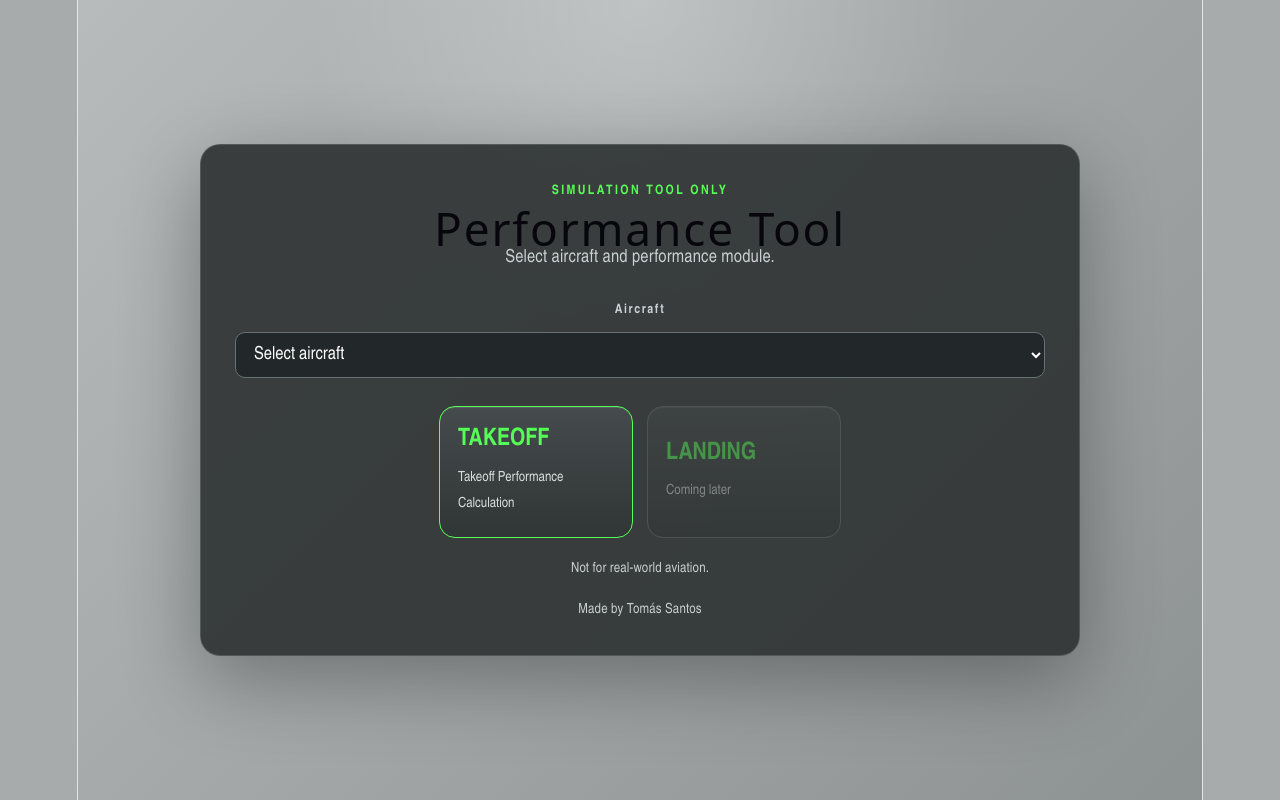
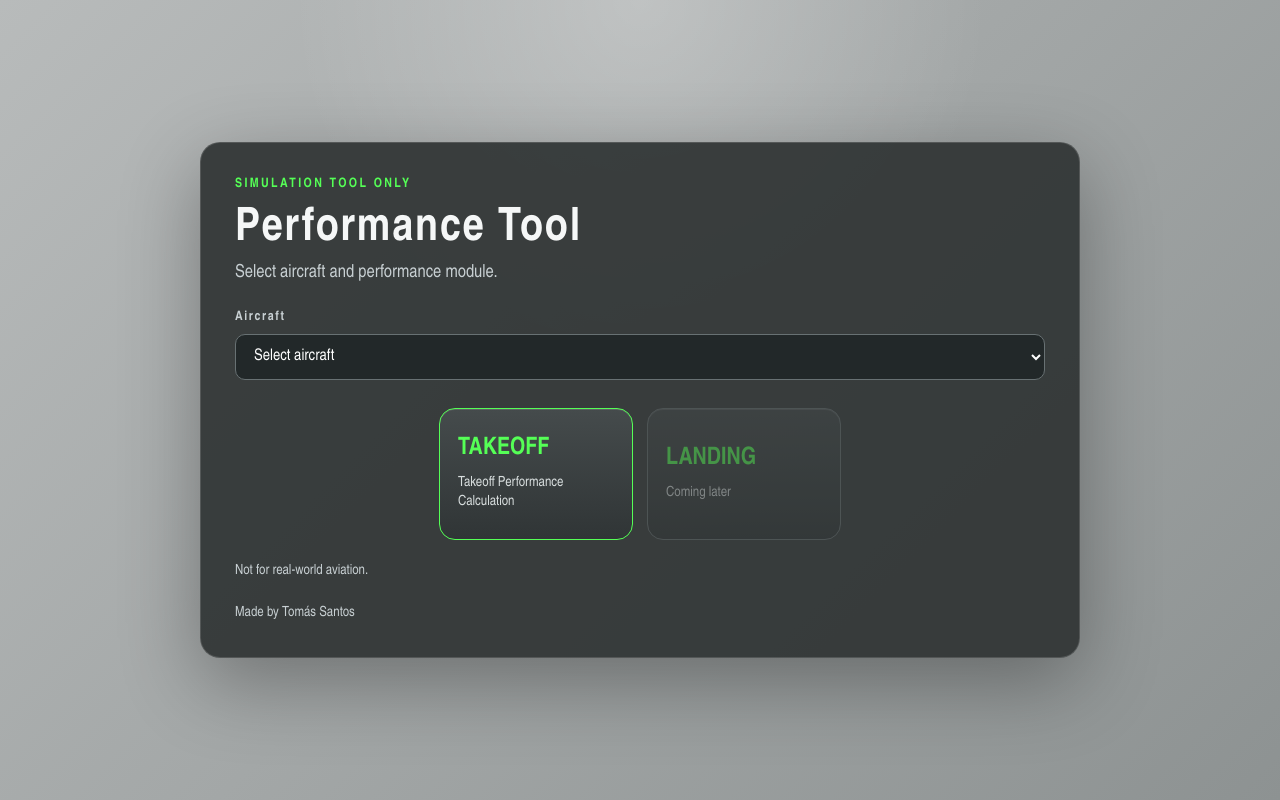
Before and after one commit to tomassantosaviation/flight-performance-tool, a React (Vite) app: page / in a window 1280 px wide. Built offline with nearby package versions, Linux system fonts and the light colour scheme.

Commit message:
Update index.css

```diff
--- a/src/index.css
+++ b/src/index.css
@@ -1,111 +1,39 @@
 :root {
-  --text: #6b6375;
-  --text-h: #08060d;
-  --bg: #fff;
-  --border: #e5e4e7;
-  --code-bg: #f4f3ec;
-  --accent: #aa3bff;
-  --accent-bg: rgba(170, 59, 255, 0.1);
-  --accent-border: rgba(170, 59, 255, 0.5);
-  --social-bg: rgba(244, 243, 236, 0.5);
-  --shadow:
-    rgba(0, 0, 0, 0.1) 0 10px 15px -3px, rgba(0, 0, 0, 0.05) 0 4px 6px -2px;
+  font-family:
+    Bahnschrift,
+    "Arial Narrow",
+    "Roboto Condensed",
+    "Segoe UI",
+    sans-serif;
 
-  --sans: system-ui, 'Segoe UI', Roboto, sans-serif;
-  --heading: system-ui, 'Segoe UI', Roboto, sans-serif;
-  --mono: ui-monospace, Consolas, monospace;
+  color: #f4f7f7;
+  background: #969b9c;
 
-  font: 18px/145% var(--sans);
-  letter-spacing: 0.18px;
-  color-scheme: light dark;
-  color: var(--text);
-  background: var(--bg);
   font-synthesis: none;
   text-rendering: optimizeLegibility;
   -webkit-font-smoothing: antialiased;
   -moz-osx-font-smoothing: grayscale;
-
-  @media (max-width: 1024px) {
-    font-size: 16px;
-  }
 }
 
-@media (prefers-color-scheme: dark) {
-  :root {
-    --text: #9ca3af;
-    --text-h: #f3f4f6;
-    --bg: #16171d;
-    --border: #2e303a;
-    --code-bg: #1f2028;
-    --accent: #c084fc;
-    --accent-bg: rgba(192, 132, 252, 0.15);
-    --accent-border: rgba(192, 132, 252, 0.5);
-    --social-bg: rgba(47, 48, 58, 0.5);
-    --shadow:
-      rgba(0, 0, 0, 0.4) 0 10px 15px -3px, rgba(0, 0, 0, 0.25) 0 4px 6px -2px;
-  }
-
-  #social .button-icon {
-    filter: invert(1) brightness(2);
-  }
-}
-
-#root {
-  width: 1126px;
-  max-width: 100%;
-  margin: 0 auto;
-  text-align: center;
-  border-inline: 1px solid var(--border);
-  min-height: 100svh;
-  display: flex;
-  flex-direction: column;
+* {
   box-sizing: border-box;
 }
 
-body {
+html,
+body,
+#root {
+  width: 100%;
+  min-width: 320px;
+  min-height: 100%;
   margin: 0;
 }
 
-h1,
-h2 {
-  font-family: var(--heading);
-  font-weight: 500;
-  color: var(--text-h);
+body {
+  min-height: 100vh;
 }
 
-h1 {
-  font-size: 56px;
-  letter-spacing: -1.68px;
-  margin: 32px 0;
-  @media (max-width: 1024px) {
-    font-size: 36px;
-    margin: 20px 0;
-  }
+button,
+input,
+select {
+  font: inherit;
 }
-h2 {
-  font-size: 24px;
-  line-height: 118%;
-  letter-spacing: -0.24px;
-  margin: 0 0 8px;
-  @media (max-width: 1024px) {
-    font-size: 20px;
-  }
-}
-p {
-  margin: 0;
-}
-
-code,
-.counter {
-  font-family: var(--mono);
-  display: inline-flex;
-  border-radius: 4px;
-  color: var(--text-h);
-}
-
-code {
-  font-size: 15px;
-  line-height: 135%;
-  padding: 4px 8px;
-  background: var(--code-bg);
-}
```
